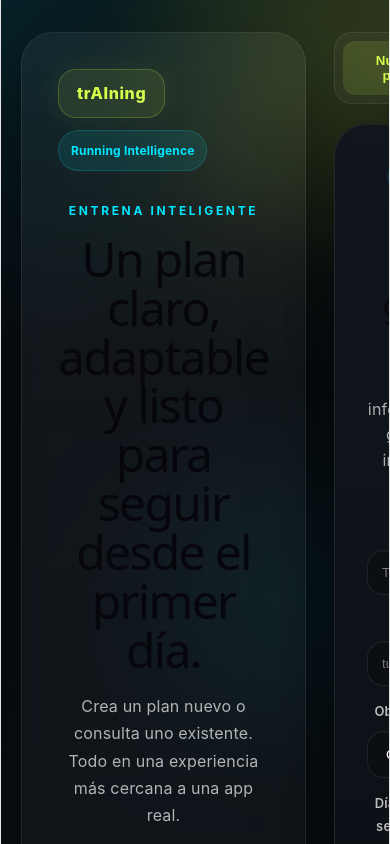
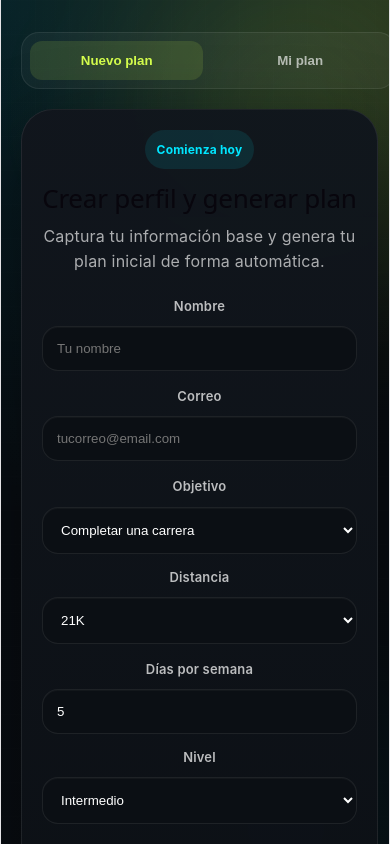
Before and after one commit to marcanton1909-code/trainingapp-mvp, a React (Vite) app in the folder app/: page / in a window 390 px wide. Shown: the top 844 px of the page. Built offline with nearby package versions, Linux system fonts and the light colour scheme.

Commit message:
Hacer UI responsive para movil

```diff
--- a/app/src/App.tsx
+++ b/app/src/App.tsx
@@ -1,4 +1,4 @@
-import { useState } from "react";
+import { useEffect, useState } from "react";
 
 const API_URL = "https://trainingapp-api.marco-cruz.workers.dev";
 
@@ -29,6 +29,7 @@ type TabMode = "new" | "existing";
 
 export default function App() {
   const [activeTab, setActiveTab] = useState<TabMode>("new");
+  const [isMobile, setIsMobile] = useState(false);
 
   const [form, setForm] = useState({
     name: "",
@@ -50,6 +51,13 @@ export default function App() {
   const [lookupEmail, setLookupEmail] = useState("");
 
   const [selectedSession, setSelectedSession] = useState<Session | null>(null);
+
+  useEffect(() => {
+    const update = () => setIsMobile(window.innerWidth < 960);
+    update();
+    window.addEventListener("resize", update);
+    return () => window.removeEventListener("resize", update);
+  }, []);
 
   const totalWeeks = weeks.length;
   const totalSessions = weeks.reduce((acc, week) => acc + week.sessions.length, 0);
@@ -181,8 +189,22 @@ export default function App() {
       <div style={glowTwo} />
       <div style={glowThree} />
 
-      <div style={wrapperStyle}>
-        <aside style={brandPanelStyle}>
+      <div
+        style={{
+          ...wrapperStyle,
+          gridTemplateColumns: isMobile ? "1fr" : "0.95fr 1.05fr",
+          gap: isMobile ? 18 : 28,
+          maxWidth: isMobile ? 640 : 1280,
+        }}
+      >
+        <aside
+          style={{
+            ...brandPanelStyle,
+            minHeight: isMobile ? "auto" : 760,
+            padding: isMobile ? 22 : 36,
+            order: isMobile ? 2 : 1,
+          }}
+        >
           <div>
             <div style={logoRowStyle}>
               <div style={logoBoxStyle}>trAIning</div>
@@ -190,16 +212,33 @@ export default function App() {
             </div>
 
             <p style={eyebrowStyle}>ENTRENA INTELIGENTE</p>
-            <h1 style={titleStyle}>
+            <h1
+              style={{
+                ...titleStyle,
+                fontSize: isMobile ? 34 : 48,
+                maxWidth: "100%",
+              }}
+            >
               Un plan claro, adaptable y listo para seguir desde el primer día.
             </h1>
-            <p style={subtitleStyle}>
+            <p
+              style={{
+                ...subtitleStyle,
+                maxWidth: "100%",
+                fontSize: isMobile ? 15 : 16,
+              }}
+            >
               Crea un plan nuevo o consulta uno existente. Todo en una
               experiencia más cercana a una app real.
             </p>
           </div>
 
-          <div style={featureGridStyle}>
+          <div
+            style={{
+              ...featureGridStyle,
+              gridTemplateColumns: isMobile ? "1fr 1fr" : "repeat(2, minmax(0, 1fr))",
+            }}
+          >
             <div style={featureCardStyle}>
               <span style={featureLabelStyle}>Objetivos</span>
               <strong style={featureValueStyle}>5K · 10K · 21K · 42K</strong>
@@ -218,7 +257,12 @@ export default function App() {
             </div>
           </div>
 
-          <div style={statsRowStyle}>
+          <div
+            style={{
+              ...statsRowStyle,
+              gridTemplateColumns: isMobile ? "1fr 1fr 1fr" : "repeat(3, minmax(0, 1fr))",
+            }}
+          >
             <div style={statCardStyle}>
               <div style={statValueStyle}>{totalWeeks || "--"}</div>
               <div style={statLabelStyle}>Semanas visibles</div>
@@ -236,8 +280,20 @@ export default function App() {
           </div>
         </aside>
 
-        <main style={mainPanelStyle}>
-          <div style={tabsWrapStyle}>
+        <main
+          style={{
+            ...mainPanelStyle,
+            order: isMobile ? 1 : 2,
+          }}
+        >
+          <div
+            style={{
+              ...tabsWrapStyle,
+              width: isMobile ? "100%" : "fit-content",
+              display: isMobile ? "grid" : "inline-flex",
+              gridTemplateColumns: isMobile ? "1fr 1fr" : undefined,
+            }}
+          >
             <button
               onClick={() => setActiveTab("new")}
               style={{
@@ -259,10 +315,12 @@ export default function App() {
           </div>
 
           {activeTab === "new" && (
-            <section style={cardStyle}>
+            <section style={{ ...cardStyle, padding: isMobile ? 20 : 32 }}>
               <div style={sectionHeaderStyle}>
                 <span style={badgeStyle}>Comienza hoy</span>
-                <h2 style={formTitleStyle}>Crear perfil y generar plan</h2>
+                <h2 style={{ ...formTitleStyle, fontSize: isMobile ? 26 : 32 }}>
+                  Crear perfil y generar plan
+                </h2>
                 <p style={formTextStyle}>
                   Captura tu información base y genera tu plan inicial de forma
                   automática.
@@ -295,7 +353,12 @@ export default function App() {
                   />
                 </div>
 
-                <div style={twoColsStyle}>
+                <div
+                  style={{
+                    ...twoColsStyle,
+                    gridTemplateColumns: isMobile ? "1fr" : "1fr 1fr",
+                  }}
+                >
                   <div style={fieldGroupStyle}>
                     <label style={labelStyle}>Objetivo</label>
                     <select
@@ -326,7 +389,12 @@ export default function App() {
                   </div>
                 </div>
 
-                <div style={twoColsStyle}>
+                <div
+                  style={{
+                    ...twoColsStyle,
+                    gridTemplateColumns: isMobile ? "1fr" : "1fr 1fr",
+                  }}
+                >
                   <div style={fieldGroupStyle}>
                     <label style={labelStyle}>Días por semana</label>
                     <input
@@ -399,10 +467,12 @@ export default function App() {
           )}
 
           {activeTab === "existing" && (
-            <section style={cardStyle}>
+            <section style={{ ...cardStyle, padding: isMobile ? 20 : 32 }}>
               <div style={sectionHeaderStyle}>
                 <span style={badgeStyle}>Consultar</span>
-                <h2 style={formTitleStyle}>Cargar plan existente</h2>
+                <h2 style={{ ...formTitleStyle, fontSize: isMobile ? 26 : 32 }}>
+                  Cargar plan existente
+                </h2>
                 <p style={formTextStyle}>
                   Usa el correo registrado para consultar el plan guardado.
                 </p>
@@ -436,14 +506,26 @@ export default function App() {
 
           {weeks.length > 0 && (
             <section style={planContainerStyle}>
-              <div style={planTopBarStyle}>
+              <div
+                style={{
+                  ...planTopBarStyle,
+                  alignItems: isMobile ? "start" : "end",
+                  flexDirection: isMobile ? "column" : "row",
+                }}
+              >
                 <h3 style={planTitleStyle}>Tu plan inicial</h3>
                 <div style={planHintStyle}>Selecciona una sesión para verla a detalle</div>
               </div>
 
               {weeks.map((week) => (
                 <div key={week.week_number} style={weekCardStyle}>
-                  <div style={weekHeaderStyle}>
+                  <div
+                    style={{
+                      ...weekHeaderStyle,
+                      alignItems: isMobile ? "start" : "center",
+                      flexDirection: isMobile ? "column" : "row",
+                    }}
+                  >
                     <div>
                       <div style={weekLabelStyle}>Semana {week.week_number}</div>
                       <div style={weekFocusStyle}>
@@ -499,13 +581,22 @@ export default function App() {
 
       {selectedSession && (
         <div style={modalOverlayStyle} onClick={() => setSelectedSession(null)}>
-          <div style={modalCardStyle} onClick={(e) => e.stopPropagation()}>
+          <div
+            style={{
+              ...modalCardStyle,
+              maxWidth: isMobile ? "100%" : 640,
+              padding: isMobile ? 18 : 24,
+            }}
+            onClick={(e) => e.stopPropagation()}
+          >
             <div style={modalHeaderStyle}>
               <div>
                 <div style={modalEyebrowStyle}>
                   {selectedSession.day_of_week || "Sesión"}
                 </div>
-                <h3 style={modalTitleStyle}>{selectedSession.title}</h3>
+                <h3 style={{ ...modalTitleStyle, fontSize: isMobile ? 24 : 28 }}>
+                  {selectedSession.title}
+                </h3>
               </div>
               <button
                 onClick={() => setSelectedSession(null)}
@@ -627,7 +718,6 @@ const wrapperStyle: React.CSSProperties = {
   maxWidth: 1280,
   margin: "0 auto",
   display: "grid",
-  gridTemplateColumns: "0.95fr 1.05fr",
   gap: 28,
   position: "relative",
   zIndex: 1,
@@ -640,7 +730,6 @@ const brandPanelStyle: React.CSSProperties = {
   border: "1px solid rgba(255,255,255,0.08)",
   borderRadius: 32,
   padding: 36,
-  minHeight: 760,
   display: "flex",
   flexDirection: "column",
   justifyContent: "space-between",
@@ -691,23 +780,18 @@ const eyebrowStyle: React.CSSProperties = {
 };
 
 const titleStyle: React.CSSProperties = {
-  fontSize: 48,
   lineHeight: 1.02,
   margin: 0,
-  maxWidth: 560,
 };
 
 const subtitleStyle: React.CSSProperties = {
   marginTop: 18,
-  maxWidth: 560,
   color: "rgba(255,255,255,0.68)",
   lineHeight: 1.7,
-  fontSize: 16,
 };
 
 const featureGridStyle: React.CSSProperties = {
   display: "grid",
-  gridTemplateColumns: "repeat(2, minmax(0, 1fr))",
   gap: 14,
   marginTop: 32,
 };
@@ -734,7 +818,6 @@ const featureValueStyle: React.CSSProperties = {
 
 const statsRowStyle: React.CSSProperties = {
   display: "grid",
-  gridTemplateColumns: "repeat(3, minmax(0, 1fr))",
   gap: 12,
   marginTop: 28,
 };
@@ -764,14 +847,12 @@ const mainPanelStyle: React.CSSProperties = {
 };
 
 const tabsWrapStyle: React.CSSProperties = {
-  display: "inline-flex",
   gap: 10,
   alignItems: "center",
   background: "rgba(255,255,255,0.04)",
   border: "1px solid rgba(255,255,255,0.08)",
   borderRadius: 18,
   padding: 8,
-  width: "fit-content",
 };
 
 const tabButtonStyle: React.CSSProperties = {
@@ -794,7 +875,6 @@ const cardStyle: React.CSSProperties = {
     "linear-gradient(180deg, rgba(17,22,29,0.98), rgba(11,15,20,0.96))",
   border: "1px solid rgba(255,255,255,0.08)",
   borderRadius: 32,
-  padding: 32,
   boxShadow: "0 24px 80px rgba(0,0,0,0.42)",
   backdropFilter: "blur(12px)",
 };
@@ -812,7 +892,6 @@ const badgeStyle: React.CSSProperties = {
 
 const formTitleStyle: React.CSSProperties = {
   margin: 0,
-  fontSize: 32,
 };
 
 const formTextStyle: React.CSSProperties = {
@@ -832,7 +911,6 @@ const formStyle: React.CSSProperties = {
 
 const twoColsStyle: React.CSSProperties = {
   display: "grid",
-  gridTemplateColumns: "1fr 1fr",
   gap: 12,
 };
 
@@ -900,8 +978,6 @@ const planContainerStyle: React.CSSProperties = {
 
 const planTopBarStyle: React.CSSProperties = {
   display: "flex",
-  justifyContent: "space-between",
-  alignItems: "end",
   gap: 16,
   flexWrap: "wrap",
 };
@@ -927,8 +1003,6 @@ const weekCardStyle: React.CSSProperties = {
 
 const weekHeaderStyle: React.CSSProperties = {
   display: "flex",
-  justifyContent: "space-between",
-  alignItems: "center",
   gap: 12,
   marginBottom: 14,
 };
@@ -1015,11 +1089,9 @@ const modalOverlayStyle: React.CSSProperties = {
 
 const modalCardStyle: React.CSSProperties = {
   width: "100%",
-  maxWidth: 640,
   background: "linear-gradient(180deg, #11161D 0%, #0B0F14 100%)",
   border: "1px solid rgba(255,255,255,0.08)",
   borderRadius: 28,
-  padding: 24,
   boxShadow: "0 24px 80px rgba(0,0,0,0.5)",
 };
 
@@ -1039,7 +1111,6 @@ const modalEyebrowStyle: React.CSSProperties = {
 
 const modalTitleStyle: React.CSSProperties = {
   margin: 0,
-  fontSize: 28,
 };
 
 const closeButtonStyle: React.CSSProperties = {
```
